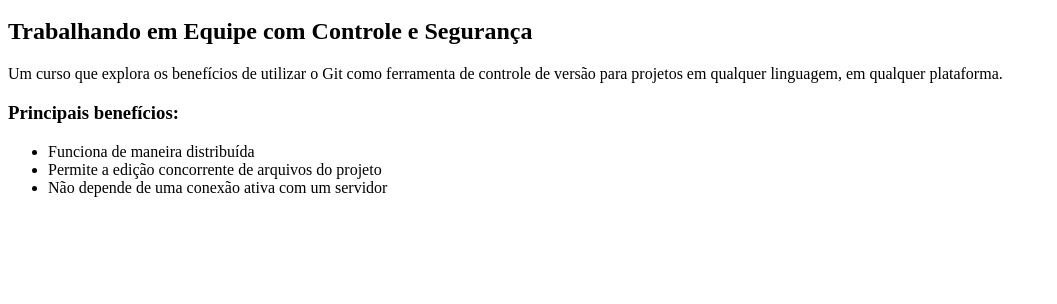
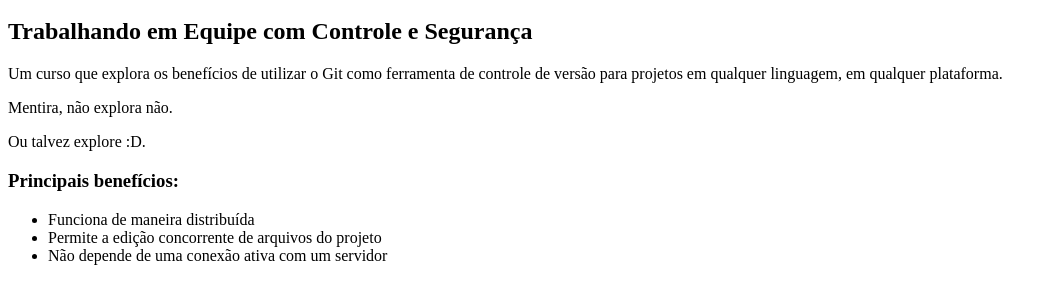
Before and after one commit to luizfgoncalves/curso-git, a plain HTML site: page index.html in a window 1280 px wide. Shown: the part 48-352 px from the top of the page, without its empty margins (0-1057 px from the left). Drawn offline with Linux system fonts and the light colour scheme.

Commit message:
Mais uma alteração lul

```diff
--- a/index.html
+++ b/index.html
@@ -6,6 +6,8 @@
         <h2>Trabalhando em Equipe com Controle e Segurança</h2>
 
         <p>Um curso que explora os benefícios de utilizar o Git como ferramenta de controle de versão para projetos em qualquer linguagem, em qualquer plataforma.</p>
+		<p>Mentira, não explora não.</p>
+		<p>Ou talvez explore :D.</p>
 
         <h3>Principais benefícios:</h3>
         <ul>
```
